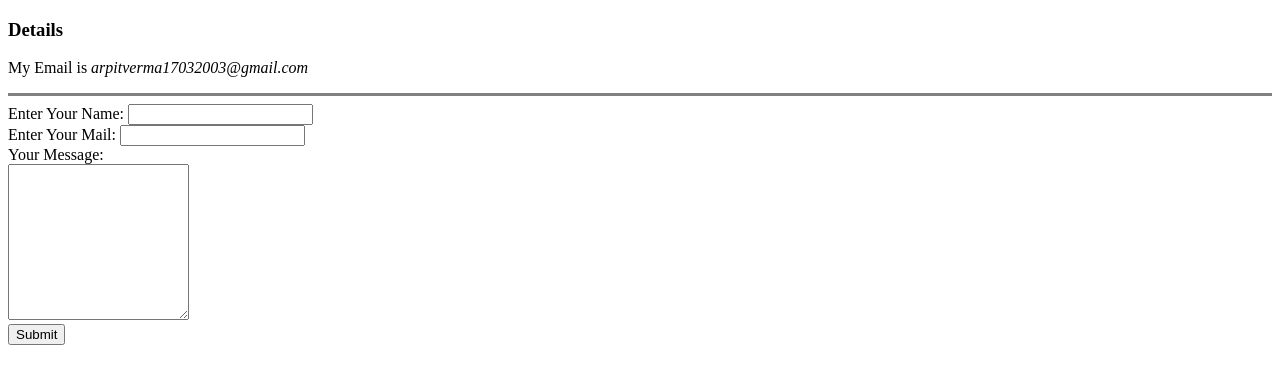
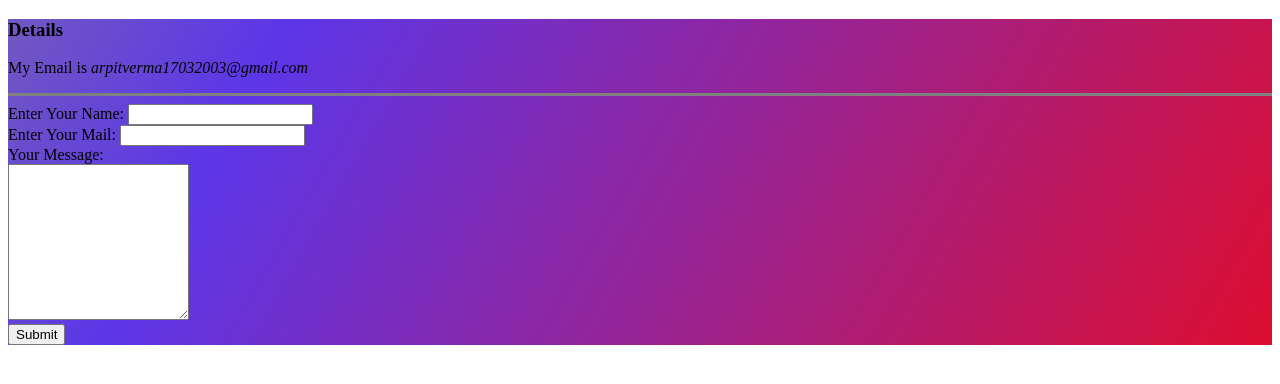
Before and after one commit to Arpit030/CapStone2, a plain HTML site: page contact.html in a window 1280 px wide. Drawn offline with Linux system fonts and the light colour scheme.

Commit message:
Update contact.html

```diff
--- a/contact.html
+++ b/contact.html
@@ -24,7 +24,7 @@
     </style>
 </head>
 <body>
-    <div class="gradient-container">
+    <div class="gradient-background-4">
     <h3>Details</h3>
     <p>My Email is <em>arpitverma17032003@gmail.com</em></p>
     <hr size="3" noshade>
```
